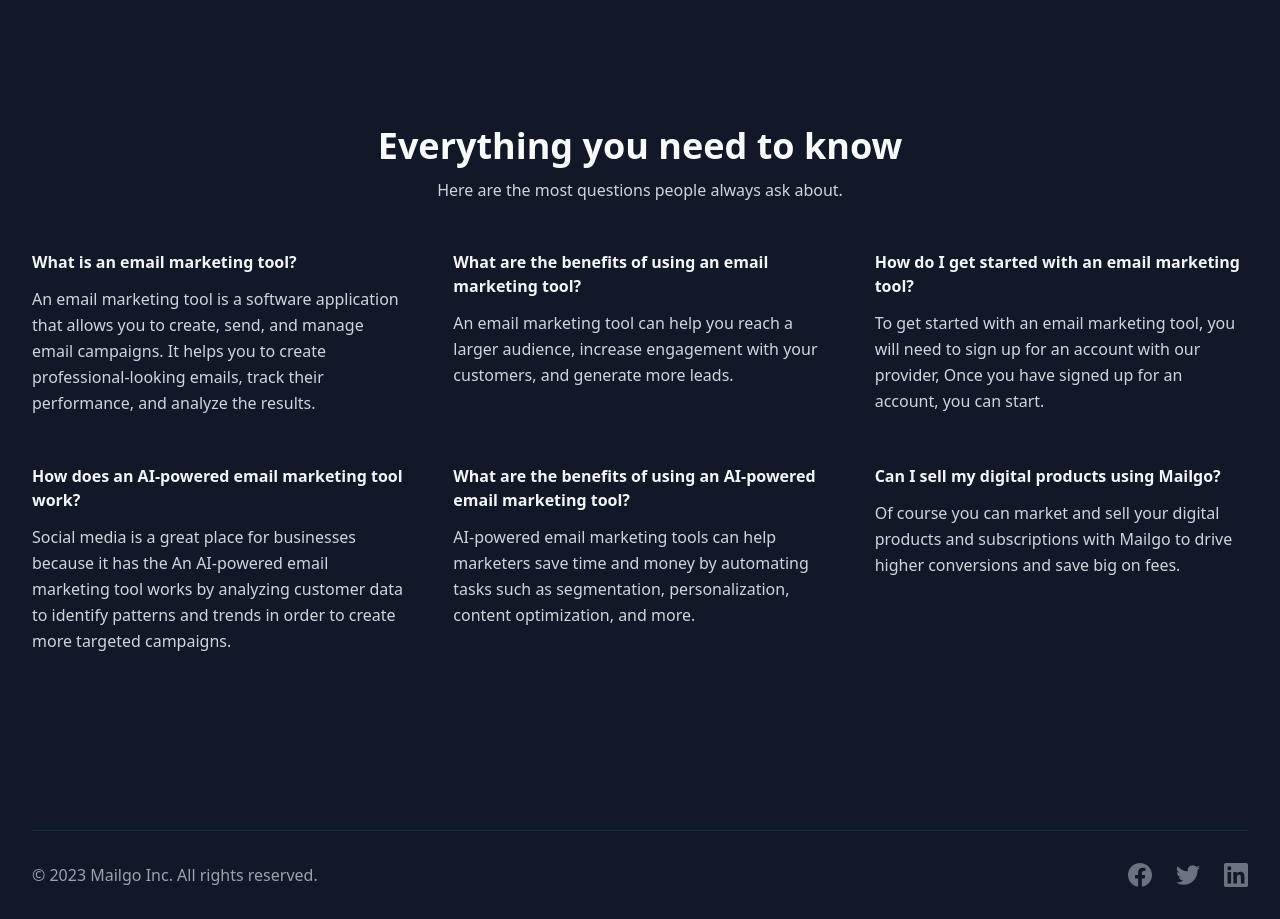
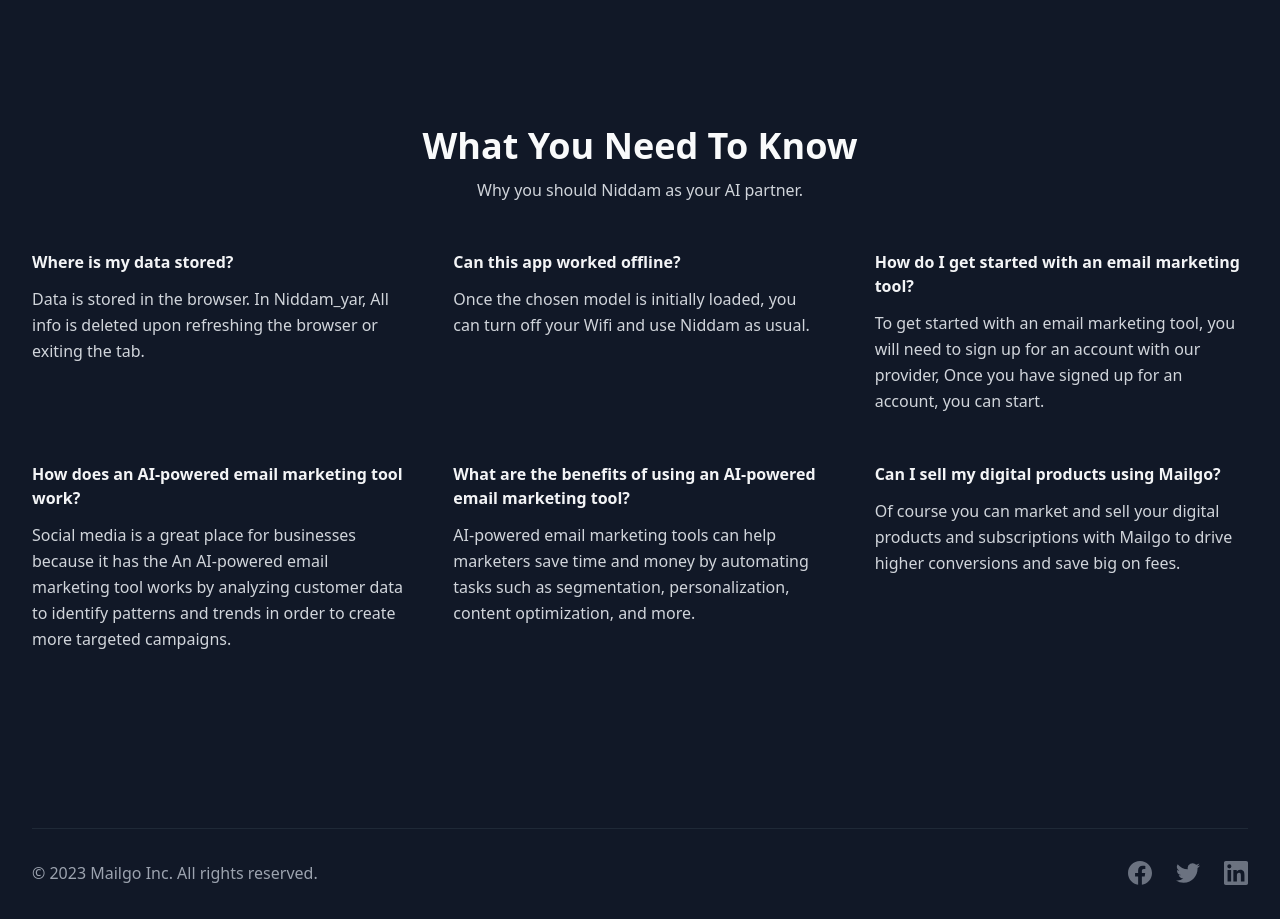
Before and after one commit to ydideh810/nidmail, a Next.js app: page / in a window 1280 px wide. Shown: the part 4340-5259 px from the top of the page. Built offline with nearby package versions, Linux system fonts and the light colour scheme.

Commit message:
Update FAQs.jsx

```diff
--- a/components/ui/FAQs/FAQs.jsx
+++ b/components/ui/FAQs/FAQs.jsx
@@ -3,12 +3,12 @@ import SectionWrapper from "@/components/SectionWrapper"
 
 const faqsList = [
     {
-        q: "What is an email marketing tool?",
-        a: "An email marketing tool is a software application that allows you to create, send, and manage email campaigns. It helps you to create professional-looking emails, track their performance, and analyze the results.",
+        q: "Where is my data stored?",
+        a: "Data is stored in the browser. In Niddam_yar, All info is deleted upon refreshing the browser or exiting the tab.",
     },
     {
-        q: "What are the benefits of using an email marketing tool?",
-        a: "An email marketing tool can help you reach a larger audience, increase engagement with your customers, and generate more leads.",
+        q: "Can this app worked offline?",
+        a: "Once the chosen model is initially loaded, you can turn off your Wifi and use Niddam as usual.",
     },
     {
         q: "How do I get started with an email marketing tool?",
@@ -33,10 +33,10 @@ const FAQs = () => (
         <div className="custom-screen text-gray-300">
             <div className="max-w-xl text-center xl:mx-auto">
                 <h2 className="text-gray-50 text-3xl font-extrabold sm:text-4xl">
-                    Everything you need to know
+                    What You Need To Know
                 </h2>
                 <p className="mt-3">
-                    Here are the most questions people always ask about.
+                    Why you should Niddam as your AI partner.
                 </p>
             </div>
             <div className='mt-12'>
```
